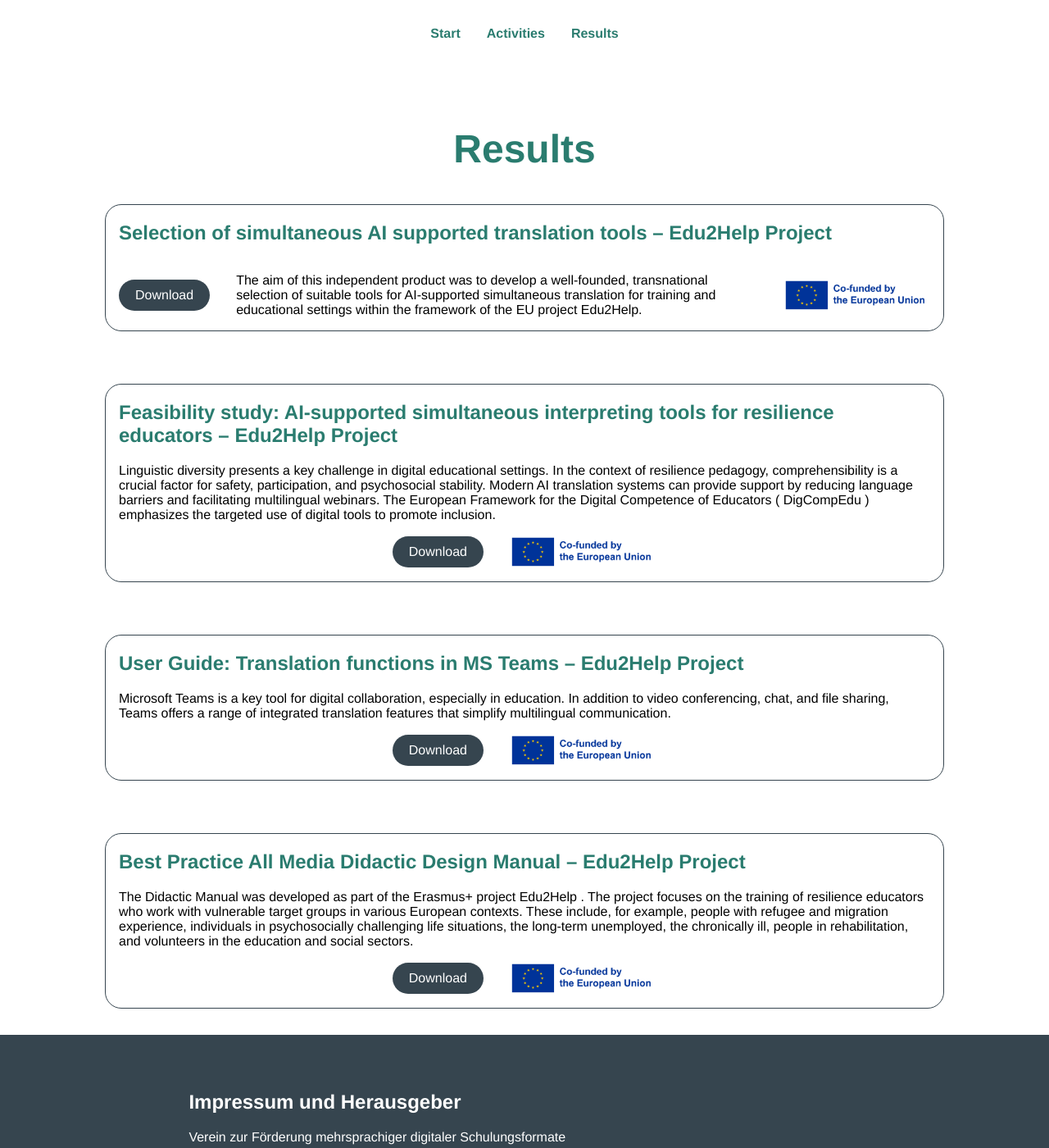
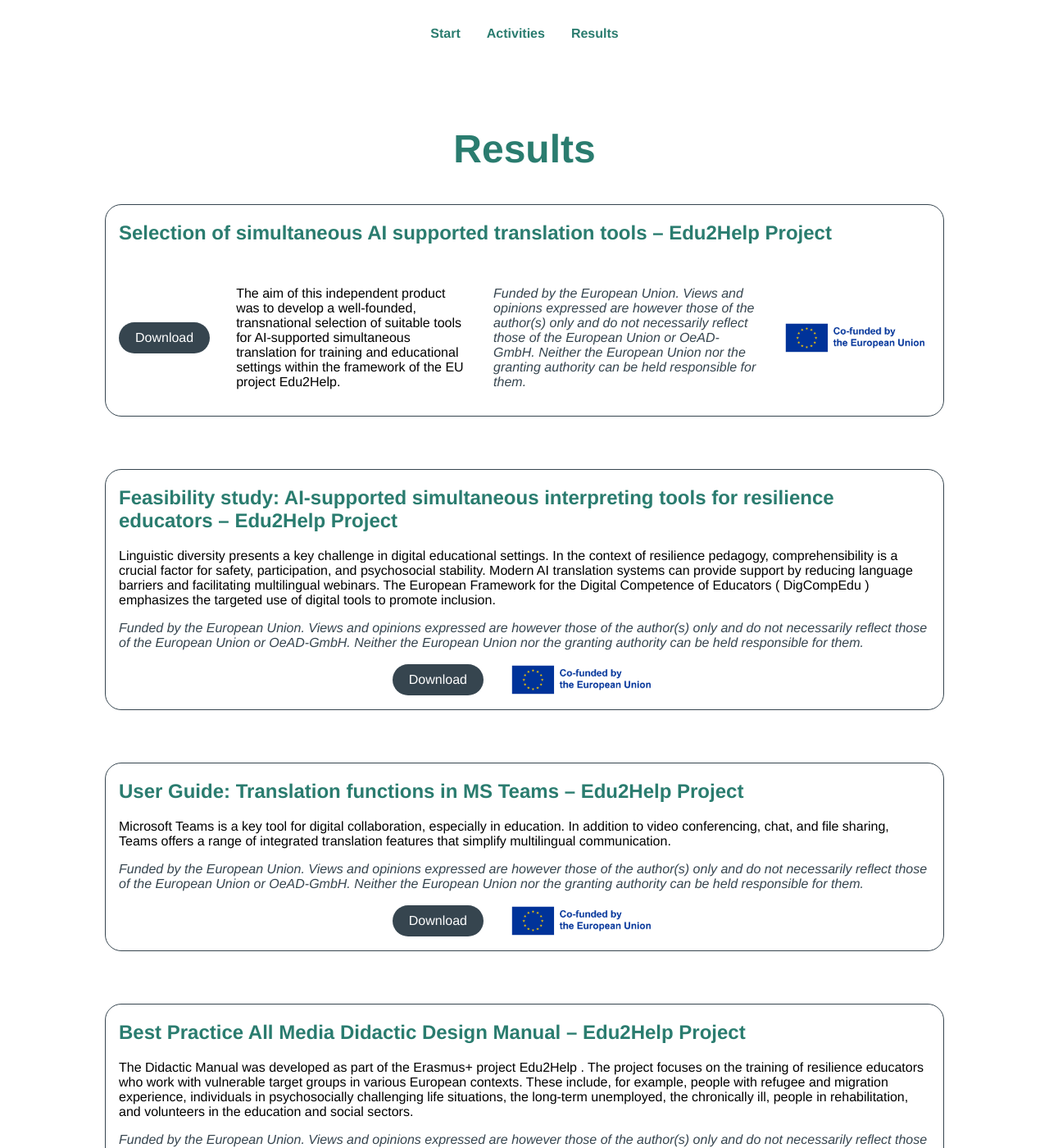
Before and after one commit to traintheworld/traintheworld.github.io, a Jekyll site: the page built from results.markdown, in a window 1280 px wide and 1400 px high. Shown: the whole window at 82% size. Built offline with Jekyll 4.4.1, drawn with Linux system fonts in a browser that asks for light colours; some of the changed text lies outside the part shown.

Commit message:
fixed text

```diff
--- a/_layouts/results.html
+++ b/_layouts/results.html
@@ -19,6 +19,13 @@ layout: default
                         The aim of this independent product was to develop a well-founded, transnational selection of
                         suitable tools for AI-supported simultaneous translation for training and educational settings
                         within the framework of the EU project Edu2Help.
+                        <p><i>Funded by the European Union. Views and opinions expressed are however those of the
+                                author(s)
+                                only and do not
+                                necessarily reflect those of the European Union or OeAD-GmbH. Neither the European Union
+                                nor
+                                the granting authority can
+                                be held responsible for them.</i></p>
                         <a class="eu-logo" target="_blank" href="https://erasmus-plus.ec.europa.eu/"><img
                                 src="assets/img/eu.png" alt="Kofinanziert von der Europäischen Union" height="40px">
                         </a>
@@ -38,6 +45,13 @@ layout: default
                     facilitating multilingual webinars. The European Framework for the Digital Competence of
                     Educators ( DigCompEdu ) emphasizes the targeted use of digital tools to promote
                     inclusion.
+                    <p><i>Funded by the European Union. Views and opinions expressed are however those of the
+                            author(s)
+                            only and do not
+                            necessarily reflect those of the European Union or OeAD-GmbH. Neither the European Union
+                            nor
+                            the granting authority can
+                            be held responsible for them.</i></p>
                     <div class="c-b-wrapp">
                         <div class="c-b"><a href="assets/pdf/feasibility_study.pdf" target="_blank"
                                 class="custom-button">Download</a>
@@ -56,6 +70,13 @@ layout: default
                     Microsoft Teams is a key tool for digital collaboration, especially in education. In addition to
                     video conferencing, chat, and file sharing, Teams offers a range of integrated translation
                     features that simplify multilingual communication.
+                    <p><i>Funded by the European Union. Views and opinions expressed are however those of the
+                            author(s)
+                            only and do not
+                            necessarily reflect those of the European Union or OeAD-GmbH. Neither the European Union
+                            nor
+                            the granting authority can
+                            be held responsible for them.</i></p>
                     <div class="c-b-wrapp">
                         <div class="c-b"><a href="assets/pdf/user_guide.pdf" target="_blank"
                                 class="custom-button">Download</a>
@@ -77,6 +98,13 @@ layout: default
                     and migration experience, individuals in psychosocially challenging life situations, the
                     long-term unemployed, the chronically ill, people in rehabilitation, and volunteers in the
                     education and social sectors.
+                    <p><i>Funded by the European Union. Views and opinions expressed are however those of the
+                            author(s)
+                            only and do not
+                            necessarily reflect those of the European Union or OeAD-GmbH. Neither the European Union
+                            nor
+                            the granting authority can
+                            be held responsible for them.</i></p>
                     <div class="c-b-wrapp">
                         <div class="c-b"><a href="assets/pdf/best_practice.pdf" target="_blank"
                                 class="custom-button">Download</a>
```
